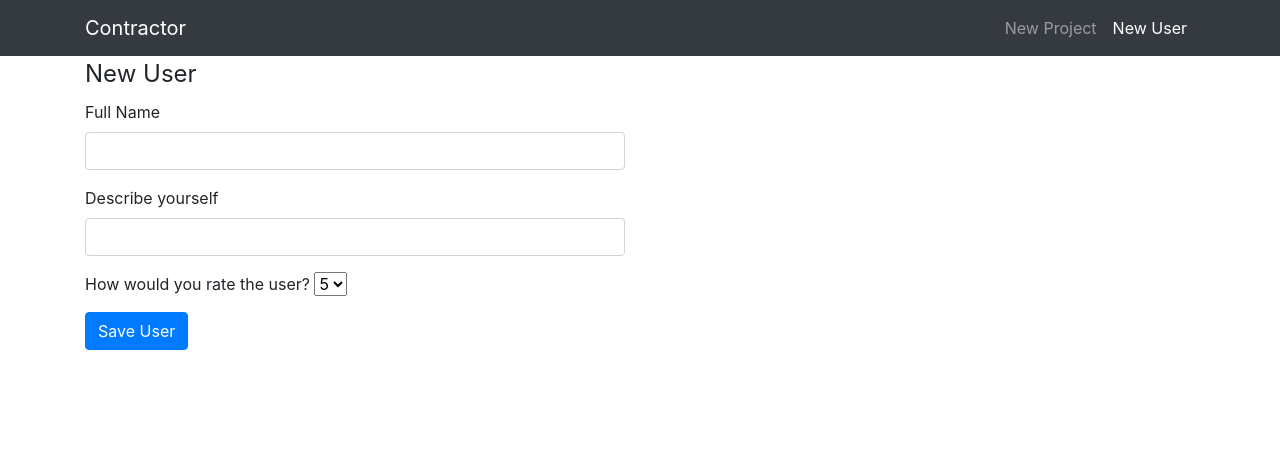
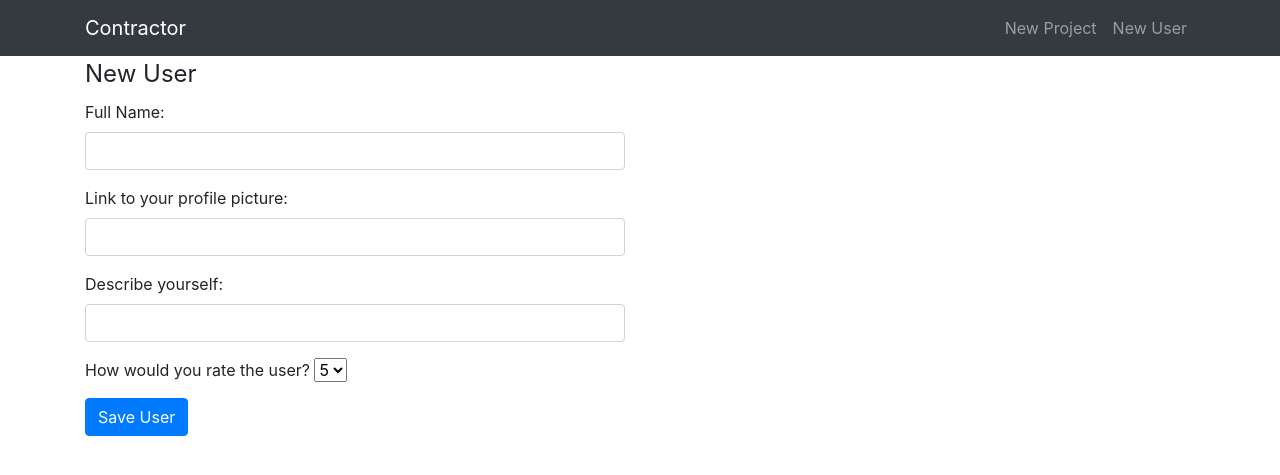
Before and after one commit to SamuelFolledo/Contractor, a Flask app: page /users/new in a window 1280 px wide. Shown: the top 475 px of the page. Run offline with Flask 2, Linux system fonts and the light colour scheme; some libraries are stand-ins or nearby versions.

Commit message:
[add] added a way for users to add a link to any image they want and it will be shown in user_index, and user_show

```diff
--- a/app.py
+++ b/app.py
@@ -25,7 +25,8 @@ def users_submit():
     user = {
         'user_name': request.form.get('user_name'),
         'user_description': request.form.get('user_description'),
-        'user_rating': int(request.form.get('user_rating'))
+        'user_rating': int(request.form.get('user_rating')),
+        'user_image': request.form.get('user_image')
     }
     user_id = users.insert_one(user).inserted_id
     return redirect(url_for('users_show', user_id = user_id))
@@ -46,7 +47,8 @@ def users_update(user_id):
         'user_name': request.form.get('user_name'),
         'user_description': request.form.get('user_description'),
         # 'videos': request.form.get('videos').split()
-        'user_rating': int(request.form.get('user_rating'))
+        'user_rating': int(request.form.get('user_rating')),
+        'user_image': request.form.get('user_image')
     }
     users.update_one(
         {'_id': ObjectId(user_id)},
--- a/templates/partials/navbar.html
+++ b/templates/partials/navbar.html
@@ -20,7 +20,7 @@
                     <a class="nav-link" href="/projects/new">New Project</a>
                 </li>
                 <li id="link-new-user" class="nav-item">
-                    <a class="nav-link active" href="/users/new">New User</a>
+                    <a class="nav-link" href="/users/new">New User</a>
                 </li>
             </ul>
         </div>
--- a/templates/partials/users_form.html
+++ b/templates/partials/users_form.html
@@ -3,11 +3,17 @@
 <fieldset> <!--The fieldset element represents a set of form controls optionally grouped under a common name-->
     <legend>{{ title }}</legend> <!--The legend element represents a caption for the rest of the contents of the legend element's parent fieldset element, if any-->
     <div class='form-group'> <!-- TITLE -->
-        <label for='user-name'>Full Name</label><br>
+        <label for='user-name'>Full Name:</label><br>
         <input class='form-control' id='user-name' type='text' name='user_name' value='{{ user.user_name }}'/>
     </div>
+
+    <div class='form-group'>
+        <label for='user-image'>Link to your profile picture:</label><br>
+        <input class='form-control' id='user-image' type='text' name='user_image' value='{{ user.user_image }}' />
+    </div>
+
     <div class='form-group'> <!-- DESCRIPTION -->
-        <label for='user-description'>Describe yourself</label><br>
+        <label for='user-description'>Describe yourself:</label><br>
         <!-- <input type='text' name='description' /> -->
         <input class='form-control' id='user-description' type='text' name='user_description' value='{{ user.user_description }}' />
     </div>
--- a/templates/users_index.html
+++ b/templates/users_index.html
@@ -8,6 +8,9 @@
         {% for user in users %}
             <div class='col-md-3'>
                 <h2><a href='/users/{{ user._id }}'>{{ user.user_name }}</a></h2>
+                {% if user.user_image != "" %}
+                    <a href={{user.user_image}}><img src={{user.user_image}} style="width:250px; height:300px"></a>
+                {% endif %}
                 <small>{{ user.user_description }}</small>
             </div>
         {% endfor %}
--- a/templates/users_show.html
+++ b/templates/users_show.html
@@ -5,6 +5,9 @@
     <div class='row'>
     <div class='col-sm-6 col-sm-offset-3'>
         <h1>{{ user.user_name }}</h1>
+        {% if user.user_image != "" %}
+            <a href={{user.user_image}}><img src={{user.user_image}} style="width:250px; height:300px"></a>
+        {% endif %}
         <h2>{{ user.user_description }}</h2>
         <h4>User Rating: {{ user.user_rating }}</h4>
         <!-- {% for video in user.videos %}
```
